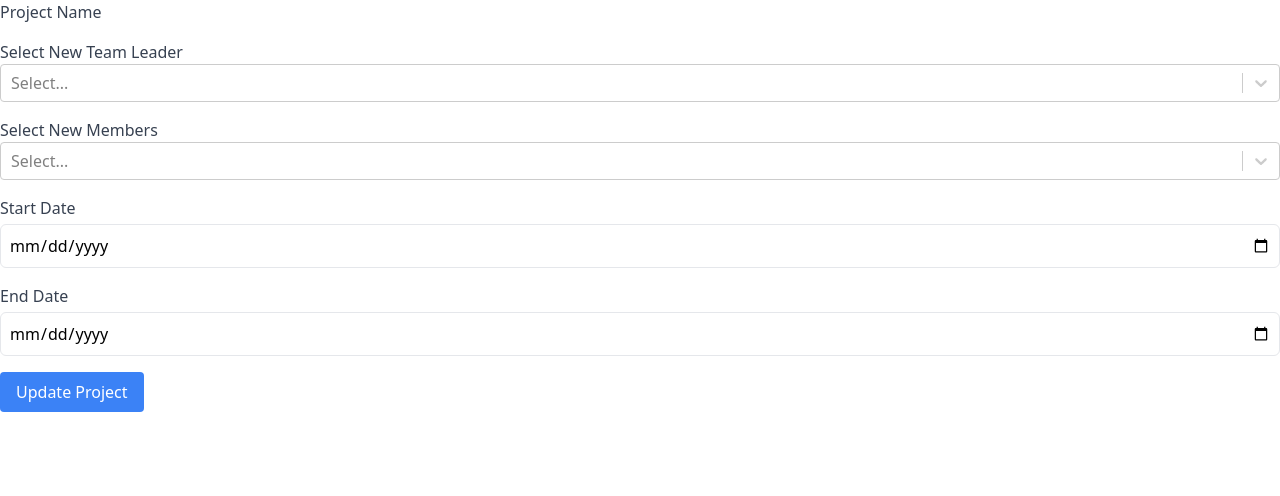
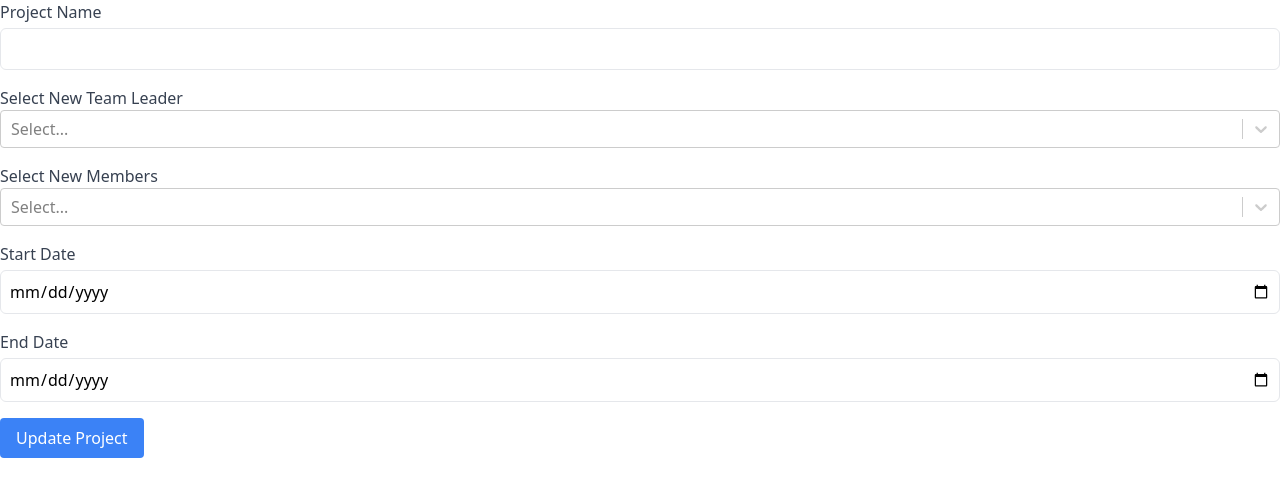
Before and after one commit to harhsal24/wrsfrontend, a React (Create React App) app: page /editProject/1 in a window 1280 px wide. Shown: the top 496 px of the page. Built offline with nearby package versions, Linux system fonts and the light colour scheme; no server answers.

Commit message:
create project edit project is working

```diff
--- a/src/Pages/EditProjectPage.jsx
+++ b/src/Pages/EditProjectPage.jsx
@@ -106,7 +106,14 @@ function EditProjectPage() {
   <label htmlFor="projectName" className="block font-medium text-gray-700">
     Project Name
   </label>
-  <p>{projectName}</p>
+  <input
+        type="text"
+        id="projectName"
+        name="projectName"
+        value={projectName}
+        onChange={(e) => setProjectName(e.target.value)}
+        className="mt-1 p-2 border rounded-md w-full"
+    />
 </div>
 
 
```
